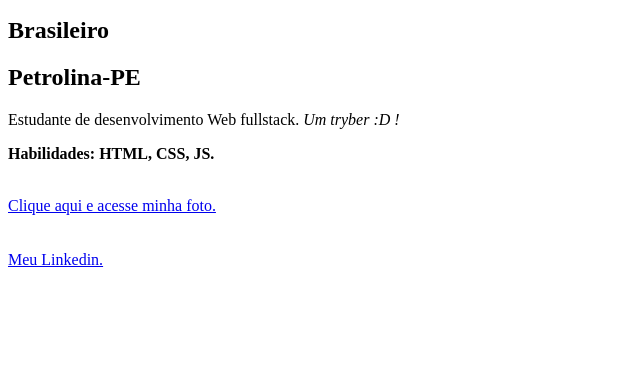
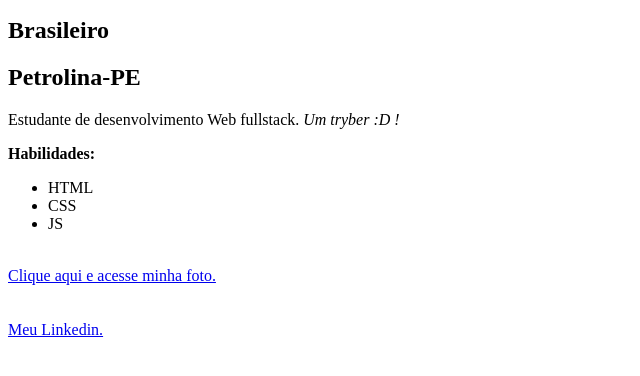
Before and after one commit to MychelAlbuquerque/trybe, a plain HTML site: page index.html in a window 1280 px wide. Shown: the part 272-648 px from the top of the page, without its empty margins (0-640 px from the left). Drawn offline with Linux system fonts and the light colour scheme.

Commit message:
first commit

```diff
--- a/index.html
+++ b/index.html
@@ -16,7 +16,12 @@
         Estudante de desenvolvimento Web fullstack. <em>Um tryber :D !</em>
     </p>
     <p>
-        <strong>Habilidades: HTML, CSS, JS.</strong>
+        <strong>Habilidades:</strong>
+        <ul>
+            <li>HTML</li>
+            <li>CSS</li>
+            <li>JS</li>
+        </ul>
     </p><br>
     <a href="#photo">Clique aqui e acesse minha foto.</a><br><br><br>
     <a href="https://www.linkedin.com/in/mychel-albuquerque/" target="_blank">Meu Linkedin.</a>
```
